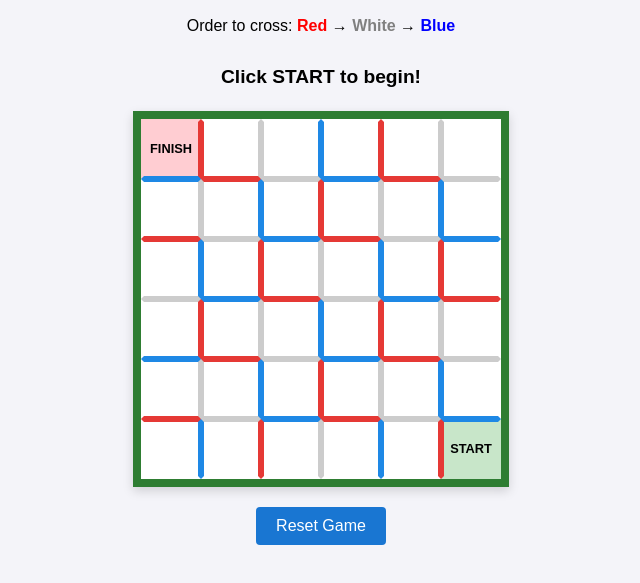
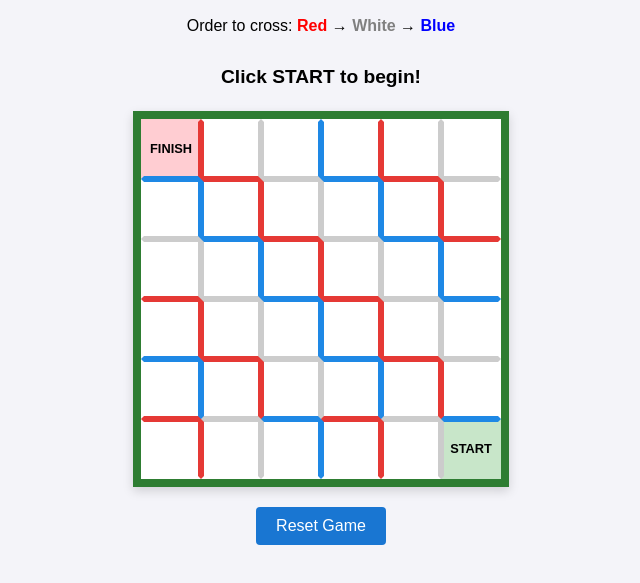
Before and after one commit to courtfunke/rwbmaze, a plain HTML site: page index.html in a window 1280 px wide. Shown: the part 99-682 px from the top of the page, without its empty margins (319-959 px from the left). Drawn offline with Linux system fonts and the light colour scheme.

Commit message:
Update index.html

```diff
--- a/index.html
+++ b/index.html
@@ -79,23 +79,23 @@
     const GRID_SIZE = 6;
 
     // Line colors: 'r' = Red, 'w' = White, 'b' = Blue
-    // Horizontal borders between rows (5 rows of 6 borders)
+    // Guaranteed Solvable Horizontal Walls (5 rows x 6 columns)
 const hWalls = [
   ['b', 'r', 'w', 'b', 'r', 'w'],
+  ['w', 'b', 'r', 'w', 'b', 'r'],
   ['r', 'w', 'b', 'r', 'w', 'b'],
-      ['w', 'b', 'r', 'w', 'b', 'r'],
   ['b', 'r', 'w', 'b', 'r', 'w'],
   ['r', 'w', 'b', 'r', 'w', 'b']
 ];
 
-    // Vertical borders between columns (6 rows of 5 borders)
+// Guaranteed Solvable Vertical Walls (6 rows x 5 columns)
 const vWalls = [
   ['r', 'w', 'b', 'r', 'w'],
+  ['b', 'r', 'w', 'b', 'r'],
   ['w', 'b', 'r', 'w', 'b'],
+  ['r', 'w', 'b', 'r', 'w'],
   ['b', 'r', 'w', 'b', 'r'],
-      ['r', 'w', 'b', 'r', 'w'],
-      ['w', 'b', 'r', 'w', 'b'],
-      ['b', 'r', 'w', 'b', 'r']
+  ['r', 'w', 'b', 'r', 'w']
 ];
 
     const colorMap = { 'r': '#e53935', 'w': '#cccccc', 'b': '#1e88e5' };
```
Lines whose indentation alone changed are shown as unchanged.
